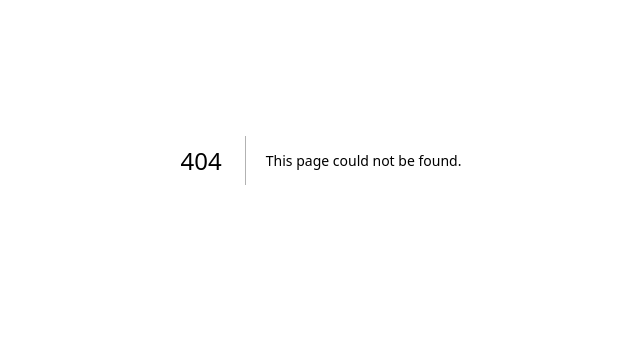
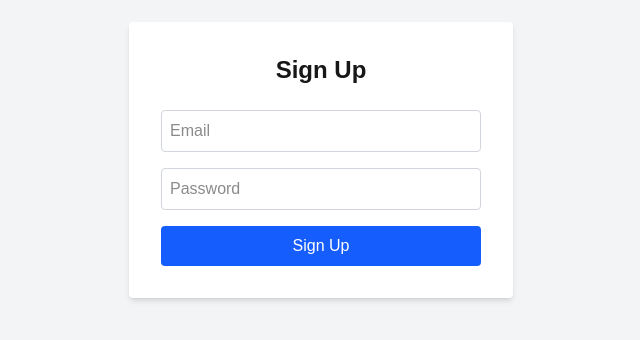
Before and after one commit to LayanaVM/issue-tracker, a Next.js app in the folder issue-tracker/: page /signup in a window 1280 px wide. Before the commit this address had no page. Shown: the part 240-580 px from the top of the page, without its empty margins (319-959 px from the left). Built offline with nearby package versions, Linux system fonts and the light colour scheme; no server answers.

Commit message:
signup page

```diff
--- a/issue-tracker/pages/login.tsx
+++ b/issue-tracker/pages/login.tsx
@@ -1,5 +1,7 @@
+ // (If using app directory, for pages directory no need)
+
 import { useState } from "react";
-import { supabase } from "../lib/supabaseClient";
+import { supabase } from "../lib/supabaseClient"; // adjust the path if needed
 
 export default function LoginPage() {
   const [email, setEmail] = useState("");
@@ -18,6 +20,7 @@ export default function LoginPage() {
     if (error) {
       setErrorMsg(error.message);
     } else {
+      // Redirect on success
       window.location.href = "/dashboard";
     }
     setLoading(false);
--- /dev/null
+++ b/issue-tracker/pages/signup.js
@@ -0,0 +1,64 @@
+// pages/signup.js
+
+import { useState } from 'react';
+import { supabase } from '../lib/supabaseClient';
+import { useRouter } from 'next/router';
+
+export default function Signup() {
+  const [email, setEmail] = useState('');
+  const [password, setPassword] = useState('');
+  const [error, setError] = useState(null);
+  const router = useRouter();
+
+  const handleSignup = async (e) => {
+    e.preventDefault();
+    setError(null);
+
+    const { data, error } = await supabase.auth.signUp({
+      email,
+      password,
+    });
+
+    if (error) {
+      setError(error.message);
+    } else {
+      alert('Signup successful! Please check your email to confirm.');
+      router.push('/login');
+    }
+  };
+
+  return (
+    <div className="flex items-center justify-center min-h-screen bg-gray-100">
+      <form onSubmit={handleSignup} className="bg-white p-8 rounded shadow-md w-full max-w-sm">
+        <h2 className="text-2xl font-bold mb-6 text-center">Sign Up</h2>
+
+        {error && <p className="text-red-500 mb-4">{error}</p>}
+
+        <input
+          className="w-full p-2 mb-4 border border-gray-300 rounded"
+          type="email"
+          placeholder="Email"
+          value={email}
+          onChange={(e) => setEmail(e.target.value)}
+          required
+        />
+
+        <input
+          className="w-full p-2 mb-4 border border-gray-300 rounded"
+          type="password"
+          placeholder="Password"
+          value={password}
+          onChange={(e) => setPassword(e.target.value)}
+          required
+        />
+
+        <button
+          className="w-full bg-blue-600 text-white py-2 rounded hover:bg-blue-700"
+          type="submit"
+        >
+          Sign Up
+        </button>
+      </form>
+    </div>
+  );
+}
```
